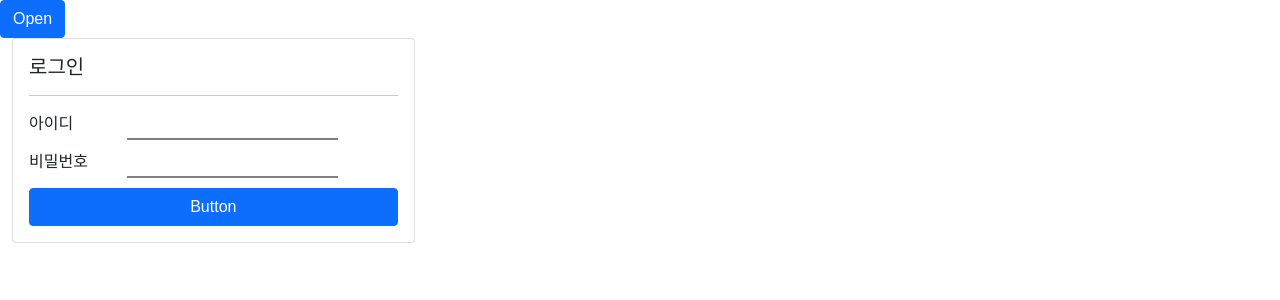
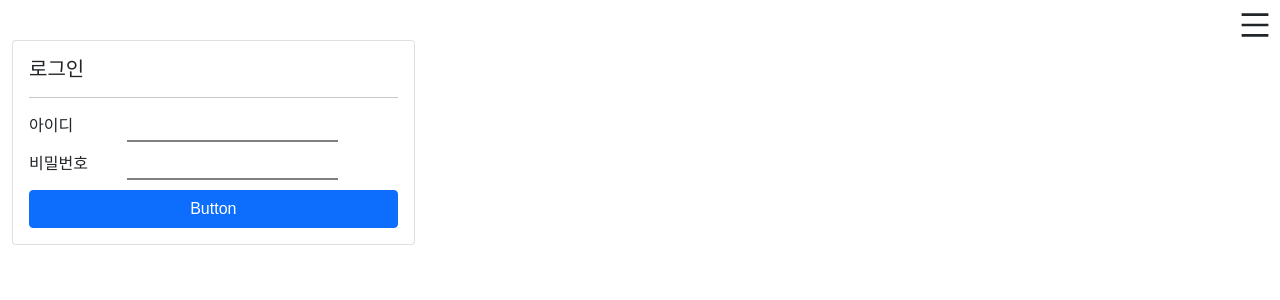
Before and after one commit to Ahn-GiHwan/login-form, a React app: page / in a window 1280 px wide. Shown: the top 300 px of the page. Built offline with nearby package versions, Linux system fonts and the light colour scheme; a web font is replaced by a local one.

Commit message:
feat: Header&Navbar Component with reactstrap

```diff
--- a/src/components/Header.jsx
+++ b/src/components/Header.jsx
@@ -1,5 +1,15 @@
+import { CloseOutlined, MenuOutlined } from "@ant-design/icons/lib/icons";
 import React, { useState } from "react";
-import { Button, Offcanvas, OffcanvasBody, OffcanvasHeader } from "reactstrap";
+import { NavLink } from "react-router-dom";
+import {
+  Button,
+  ListGroup,
+  ListGroupItem,
+  Offcanvas,
+  OffcanvasBody,
+  OffcanvasHeader,
+} from "reactstrap";
+import { MenuIcon } from "../css/style";
 
 const Header = () => {
   const [isOpen, setIsOpen] = useState(false);
@@ -10,13 +20,24 @@ const Header = () => {
 
   return (
     <div>
-      <Button color="primary" onClick={clickMenu}>
-        Open
-      </Button>
+      <MenuIcon>
+        {isOpen ? <CloseOutlined /> : <MenuOutlined onClick={clickMenu} />}
+      </MenuIcon>
       <Offcanvas isOpen={isOpen} toggle={clickMenu}>
-        <OffcanvasHeader toggle={clickMenu}>Offcanvas</OffcanvasHeader>
+        <OffcanvasHeader toggle={clickMenu}>메뉴</OffcanvasHeader>
         <OffcanvasBody>
-          <strong>This is the Offcanvas body.</strong>
+          <ListGroup flush>
+            <ListGroupItem>
+              <NavLink to="/login" onClick={clickMenu}>
+                로그인
+              </NavLink>
+            </ListGroupItem>
+            <ListGroupItem>
+              <NavLink to="/signup" onClick={clickMenu}>
+                회원가입
+              </NavLink>
+            </ListGroupItem>
+          </ListGroup>
         </OffcanvasBody>
       </Offcanvas>
     </div>
```
